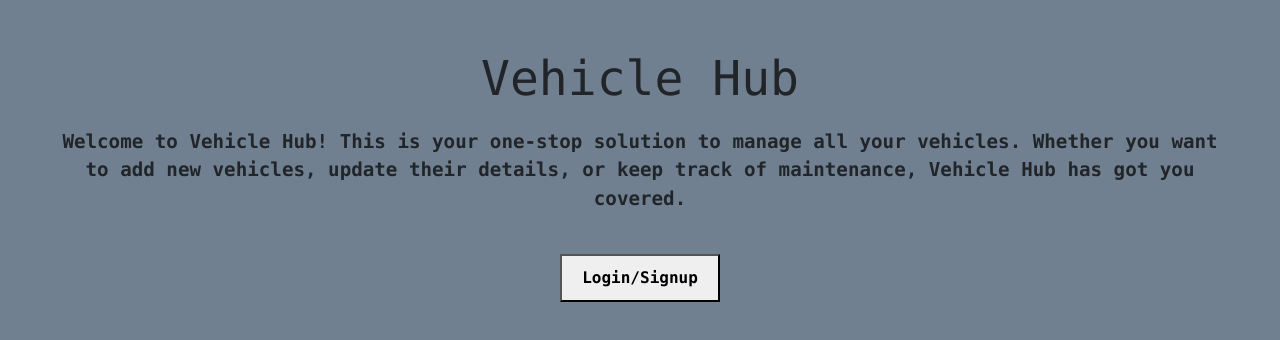
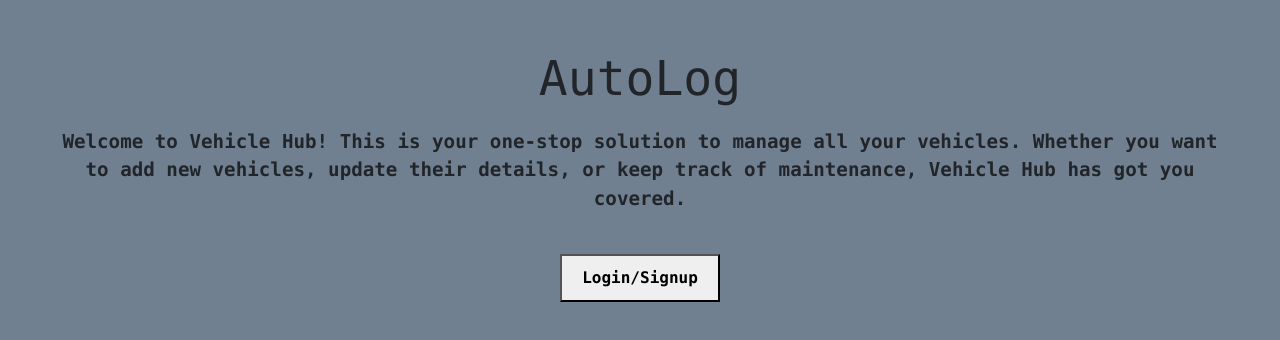
Before and after one commit to IcyPistachio/AutoLog, a React (Create React App) app in the folder AutoLogWeb/frontend/: page / in a window 1280 px wide. Shown: the top 340 px of the page. Built offline with nearby package versions, Linux system fonts and the light colour scheme.

Commit message:
Update HomePage.js
Changed homepage name to autolog

```diff
--- a/AutoLogWeb/frontend/src/pages/HomePage.js
+++ b/AutoLogWeb/frontend/src/pages/HomePage.js
@@ -11,7 +11,7 @@ function HomePage() {
 
     return (
         <div className="home-container">
-            <h1>Vehicle Hub</h1>
+            <h1>AutoLog</h1>
             <p>Welcome to Vehicle Hub! This is your one-stop solution to manage all your vehicles. Whether you want to add new vehicles, update their details, or keep track of maintenance, Vehicle Hub has got you covered.</p>
             <button onClick={handleLoginSignup}>Login/Signup</button>
         </div>
```
